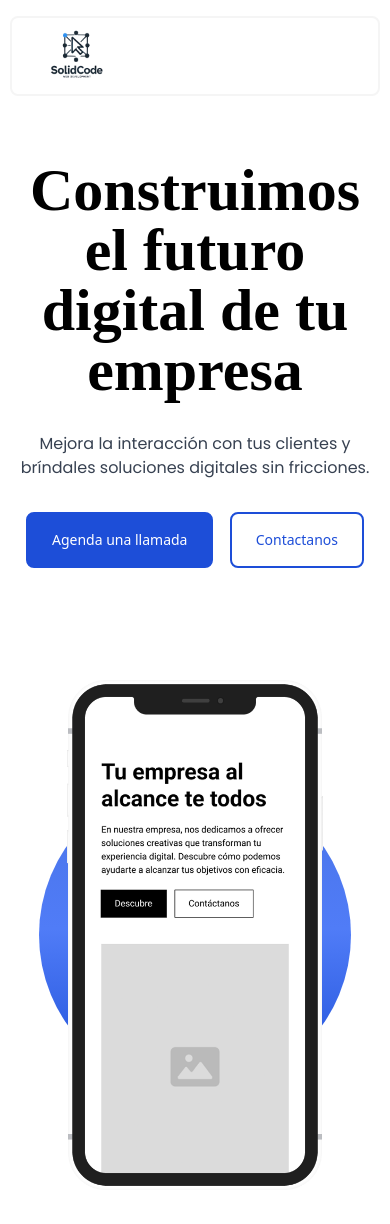
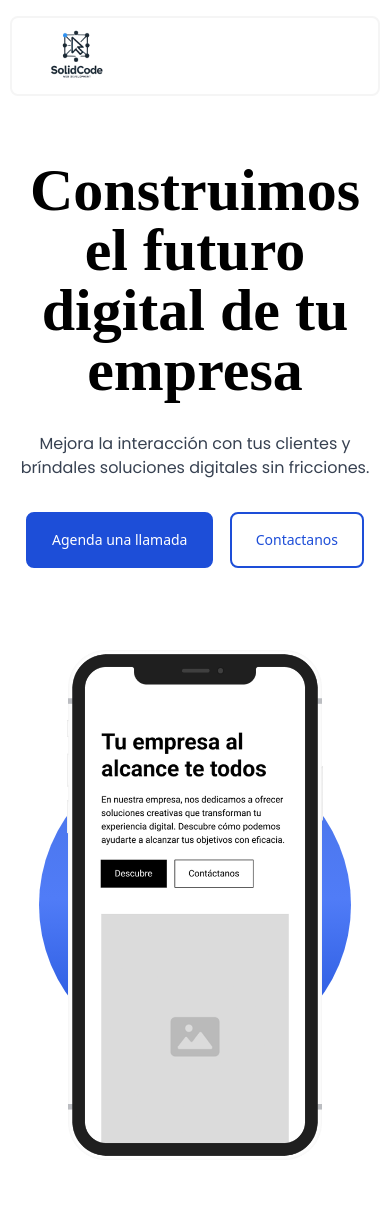
Before and after one commit to Yamilyscapa/solidCode, a SvelteKit app: page / in a window 390 px wide. Shown: the top 1224 px of the page. Built offline with nearby package versions, Linux system fonts and the light colour scheme; a web font is replaced by a local one.

Commit message:
Fix: move hero image up

```diff
--- a/src/components/views/Hero.svelte
+++ b/src/components/views/Hero.svelte
@@ -21,7 +21,7 @@
 		</div>
 
 		<div
-			class="image-container after:content-[' '] container relative mx-auto mt-5 h-auto w-72 after:absolute after:left-1/2 after:top-1/2 after:z-[-10] after:block after:h-[80vw] after:w-[80vw] after:-translate-x-1/2 after:-translate-y-1/2 after:rounded-full sm:w-[50vw] sm:after:h-[50vw] sm:after:w-[50vw] md:w-[425px] lg:w-[650px] lg:after:h-[25vw] lg:after:w-[25vw]"
+			class="image-container after:content-[' '] container relative mx-auto mt-[-30px] h-auto w-72 after:absolute after:left-1/2 after:top-1/2 after:z-[-10] after:block after:h-[80vw] after:w-[80vw] after:-translate-x-1/2 after:-translate-y-1/2 after:rounded-full sm:w-[50vw] sm:after:h-[50vw] sm:after:w-[50vw] md:w-[425px] lg:w-[650px] lg:after:h-[25vw] lg:after:w-[25vw]"
 		>
 			<img class="" src={Screenshot} alt="" />
 		</div>
```
